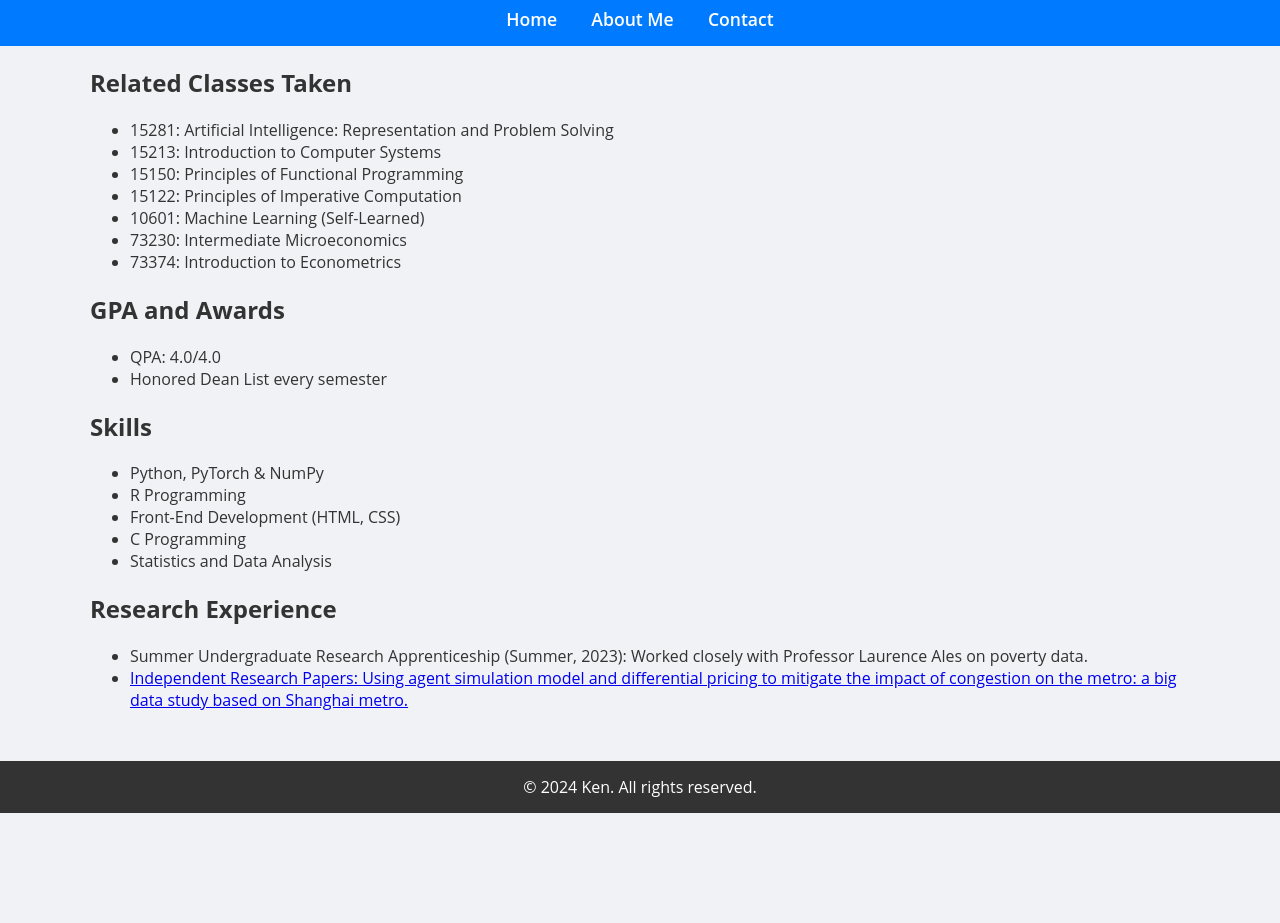
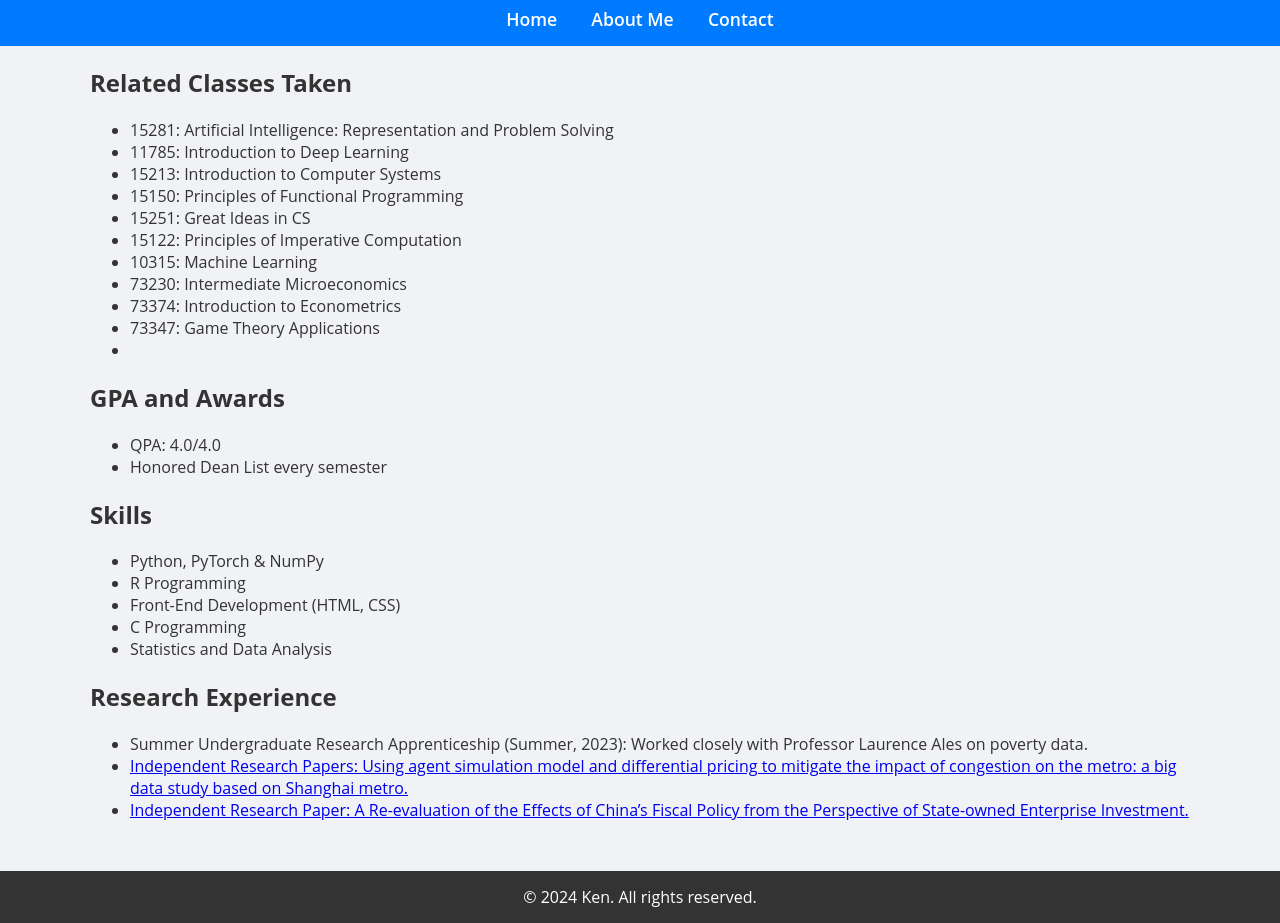
Before and after one commit to HaisenKang/HaisenKang.github.io, a plain HTML site: page main.html in a window 1280 px wide. Shown: the part 65-988 px from the top of the page. Before the commit the page ends 878 px from the top, so only its background shows below. Drawn offline with Linux system fonts and the light colour scheme.

Commit message:
Update main.html

```diff
--- a/main.html
+++ b/main.html
@@ -25,12 +25,16 @@
             <h2>Related Classes Taken</h2>
             <ul>
                 <li>15281: Artificial Intelligence: Representation and Problem Solving</li>
+                <li>11785: Introduction to Deep Learning</li>
                 <li>15213: Introduction to Computer Systems</li>
                 <li>15150: Principles of Functional Programming</li>
+                <li>15251: Great Ideas in CS</li>
                 <li>15122: Principles of Imperative Computation</li>
-                <li>10601: Machine Learning (Self-Learned)</li>
+                <li>10315: Machine Learning</li>
                 <li>73230: Intermediate Microeconomics</li>
                 <li>73374: Introduction to Econometrics</li>
+                <li>73347: Game Theory Applications</li>
+                <li></li>
             </ul>
 
             <h2>GPA and Awards</h2>
@@ -55,6 +59,9 @@
                     <a href="paper.pdf" target="_blank">Independent Research Papers: Using agent simulation model and differential pricing to mitigate the impact of congestion on the metro:
                         a big data study based on Shanghai metro.</a>
                 </li>
+                <li>
+                    <a href="paper2.pdf" target="_blank"> Independent Research Paper: A Re-evaluation of the Effects of China’s Fiscal Policy from the Perspective of State-owned Enterprise Investment.</a>
+                </li>
             </ul>
         </section>
     </main>
```
